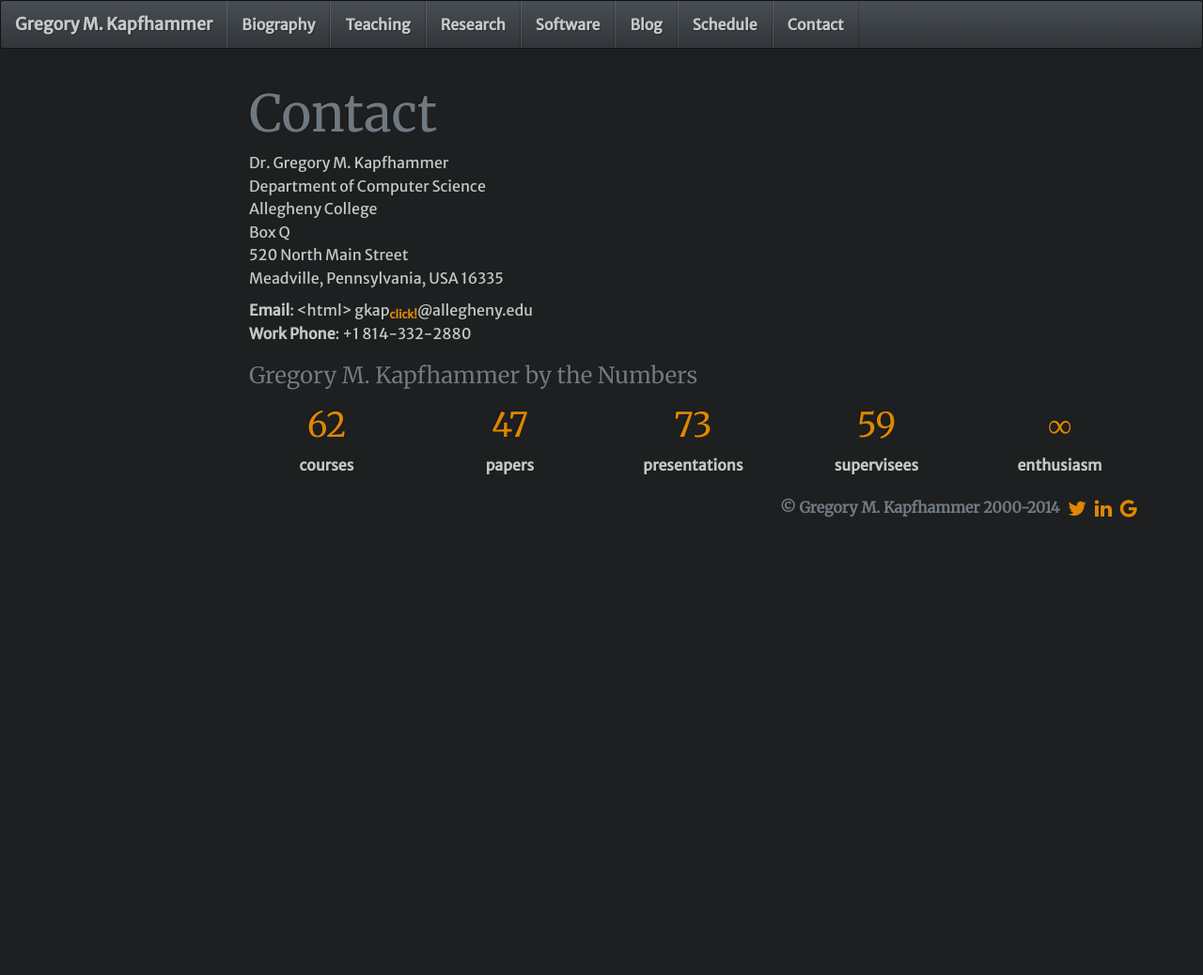
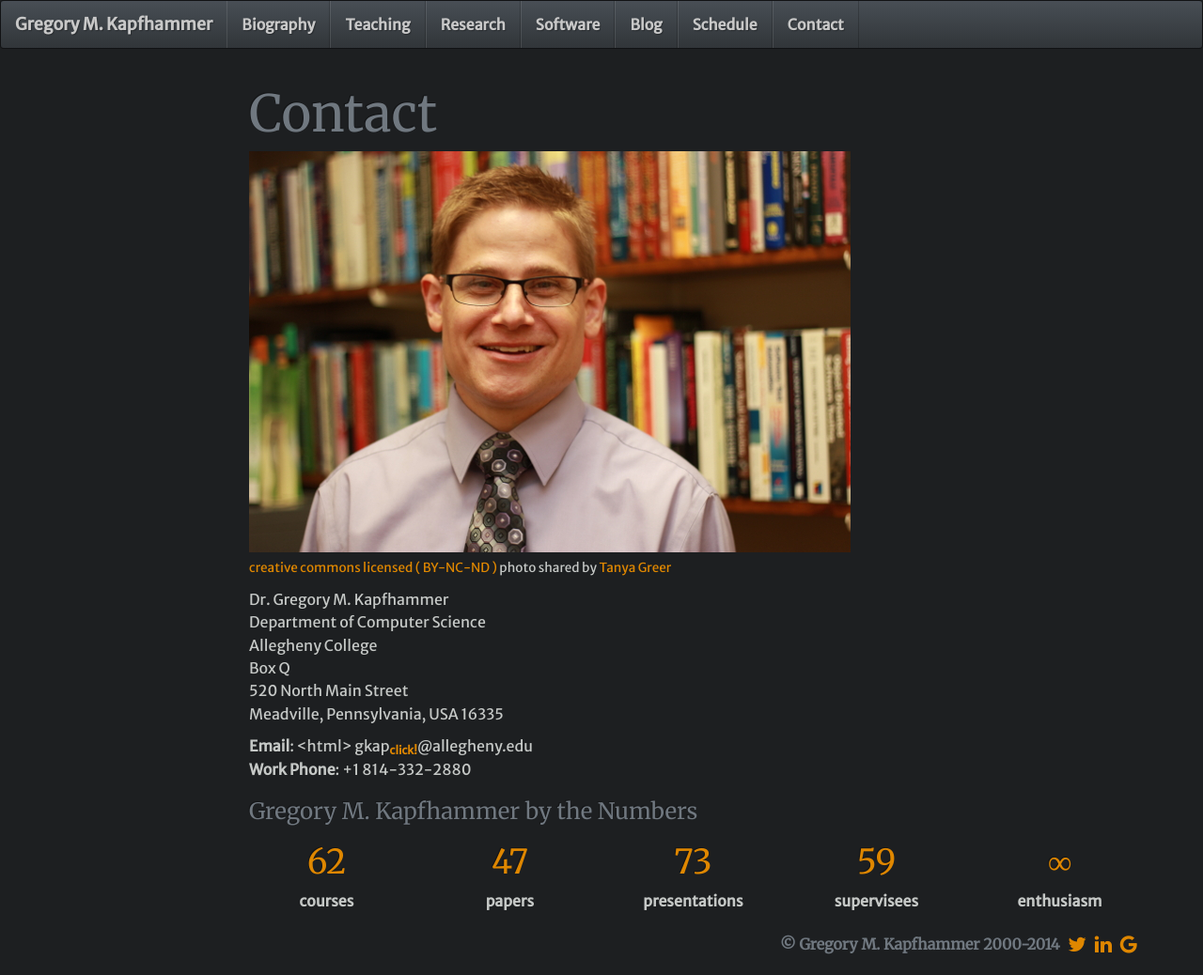
Before and after one commit to geerc/www, a Jekyll site: the page built from gkapfham/contact.md, in a window 1280 px wide. Shown: the whole page at 94% size. Built offline with Jekyll 4.4.1, drawn with Linux system fonts in a browser that asks for light colours; nearby versions of some CDN libraries; Markdown is read by kramdown in place of the engine named in the settings; comment, search, counter and statistics services are not loaded; before the commit the page ends 900 px from its top, so only the background shows below that.

Commit message:
Updating the biography.md and the contact.md files to have the new pictures.

```diff
--- a/gkapfham/contact.md
+++ b/gkapfham/contact.md
@@ -10,6 +10,7 @@ backup: ../../../
 
 # {{page.title}}
 
+<a title="'Gregory M. Kapfhammer - Welcome' - by Tanya Greer" href="{{site.baseurl}}{{page.url | remove_first:'/'}}"><img class="img-responsive-tight" src="{{site.baseurl}}download/images/gregory-kapfhammer-contact-small.jpg" /></a><br /><small><a href="http://creativecommons.org/licenses/by-nc-nd/4.0/">creative commons licensed ( BY-NC-ND )</a> photo shared by <a href="https://www.facebook.com/tkpapinchak">Tanya Greer</a></small>
 
 Dr. Gregory M. Kapfhammer <br>
 Department of Computer Science <br>
```
Also changed, not shown: gkapfham/biography.md (+2 -0 lines).
